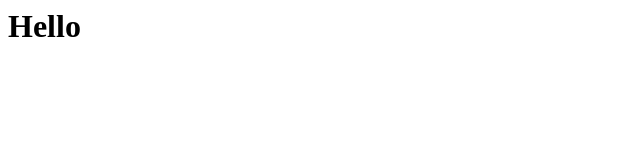
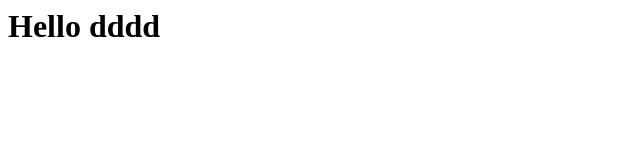
Before and after one commit to andrey186104/git, a plain HTML site: page index.html in a window 1280 px wide. Shown: the whole page, without its empty margins (0-640 px from the left). Drawn offline with Linux system fonts and the light colour scheme.

Commit message:
Wrong commit

```diff
--- a/index.html
+++ b/index.html
@@ -1 +1 @@
-<h1>Hello</h1>
+<h1>Hello dddd</h1>
```
